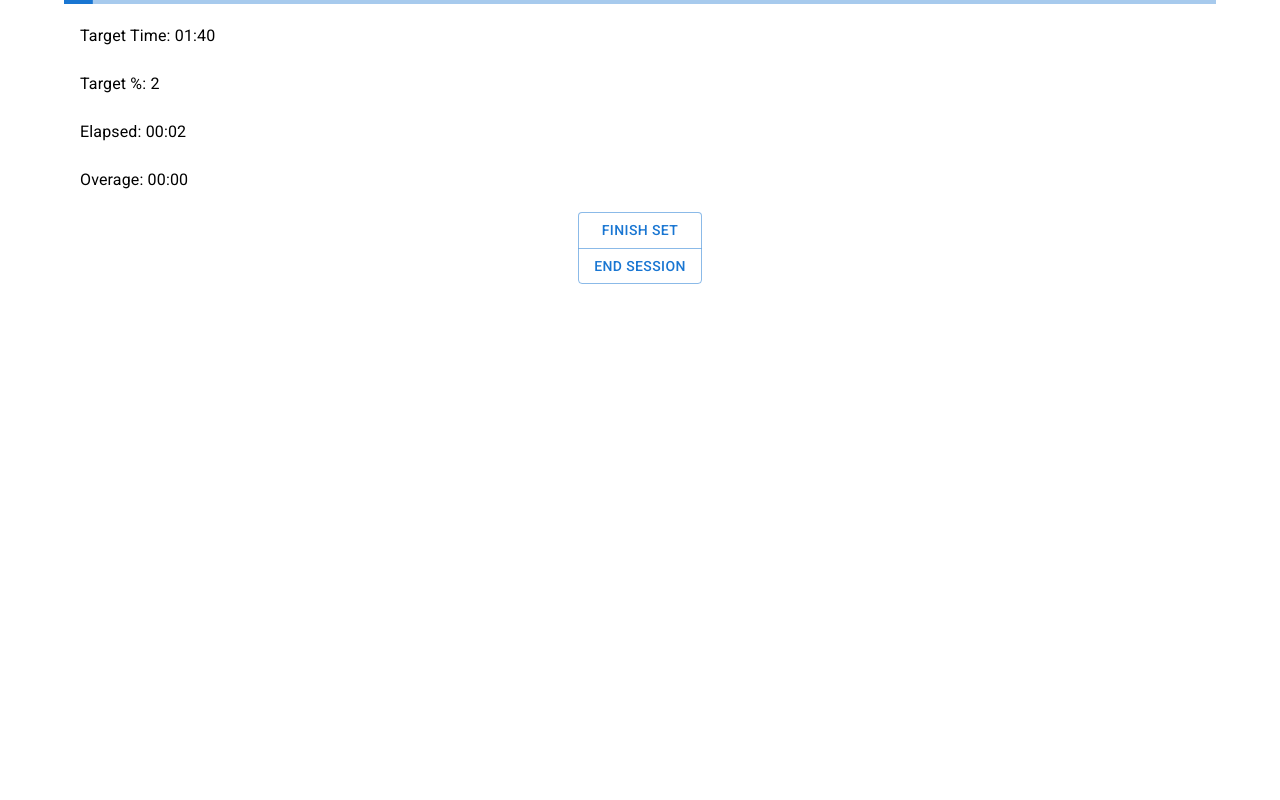
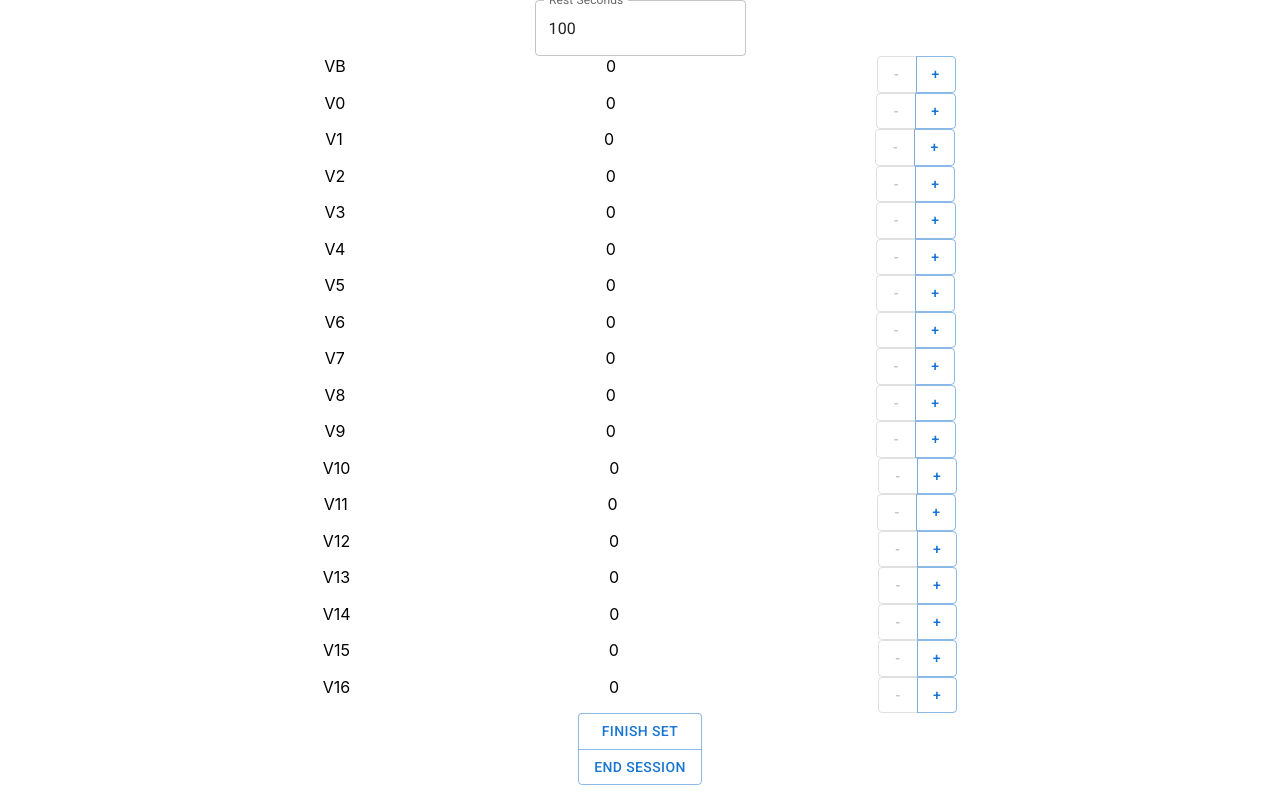
Before and after one commit to comeara13/climbing-tracker, a React (Create React App) app: page / in a window 1280 px wide. Both pictures are taken after a click on the button "Add New". Built offline with nearby package versions, Linux system fonts and the light colour scheme.

Commit message:
user input for rest time

```diff
--- a/src/InactiveSubView.tsx
+++ b/src/InactiveSubView.tsx
@@ -83,7 +83,7 @@ function InactiveSubView({
       {buildTimerStats(timerSeconds, percentageElapsed, elapsedSeconds)}
       <TransitionButtons
         handleEndClick={() =>
-          append({
+          end({
             startTime,
             endTime: new Date(),
           })
--- a/src/SessionManager.tsx
+++ b/src/SessionManager.tsx
@@ -2,7 +2,7 @@ import './App.css'
 import type { BoulderGrade } from './App'
 import React, { useState, useReducer } from 'react'
 import BoulderTrack from './BoulderTrack'
-import { Button, ButtonGroup, Box } from '@mui/material'
+import { TextField } from '@mui/material'
 import ActiveSubView from './ActiveSubView'
 import SubSessionManager from './SubSessionManager'
 
@@ -87,6 +87,7 @@ function reducer(
 // UI / controls
 // state -> make a reducer for climbing session
 function SessionManager({ maxGrade }: SessionManagerProps) {
+  const [targetInactiveTime, setTargetInactiveTime] = useState(100)
   const [state, dispatch] = useReducer(reducer, {
     startTime: new Date(),
     subSessions: [],
@@ -98,9 +99,28 @@ function SessionManager({ maxGrade }: SessionManagerProps) {
   let content = state.endTime ? (
     <> {JSON.stringify(state)} </>
   ) : (
-    <SubSessionManager maxGrade={maxGrade} append={append} end={end} />
+    <SubSessionManager
+      maxGrade={maxGrade}
+      append={append}
+      end={end}
+      targetInactiveTime={targetInactiveTime}
+    />
   )
-  return <div className="SessionManager">{content}</div>
+  return (
+    <div className="SessionManager">
+      <TextField
+        id="outlined-number"
+        label="Rest Seconds"
+        type="number"
+        InputLabelProps={{
+          shrink: true,
+        }}
+        value={targetInactiveTime}
+        onChange={(e) => setTargetInactiveTime(e.target.value)}
+      />
+      {content}
+    </div>
+  )
 }
 export default SessionManager
 export type {
--- a/src/SubSessionManager.tsx
+++ b/src/SubSessionManager.tsx
@@ -1,8 +1,6 @@
 import './App.css'
 import type { BoulderGrade } from './App'
-import React, { useState, useReducer } from 'react'
-import { Container, getTextFieldUtilityClass, IconButton } from '@mui/material'
-import { Button, ButtonGroup, Box } from '@mui/material'
+import React, { useState } from 'react'
 import ActiveSubView from './ActiveSubView'
 import type {
   ClimbingSubSession,
@@ -14,6 +12,7 @@ import InactiveSubView from './InactiveSubView'
 
 type SubSessionManagerProps = {
   maxGrade: BoulderGrade
+  targetInactiveTime: number
   append: (session: ClimbingSubSession) => void
   end: (session: ClimbingSubSession) => void
 }
@@ -23,9 +22,14 @@ enum displayTypes {
   'Inactive',
 }
 
-function SubSessionManager({ maxGrade, append, end }: SubSessionManagerProps) {
+function SubSessionManager({
+  maxGrade,
+  targetInactiveTime,
+  append,
+  end,
+}: SubSessionManagerProps) {
   let [displayType, setDisplayType] = useState<displayTypes>(
-    displayTypes.Inactive
+    displayTypes.Active
   )
 
   function handleAppend(subSession: ClimbingSubSession) {
@@ -45,7 +49,7 @@ function SubSessionManager({ maxGrade, append, end }: SubSessionManagerProps) {
     }
     return (
       <InactiveSubView
-        timerSeconds={100}
+        timerSeconds={targetInactiveTime}
         subsessionId={10}
         append={handleAppend}
         end={end}
```
